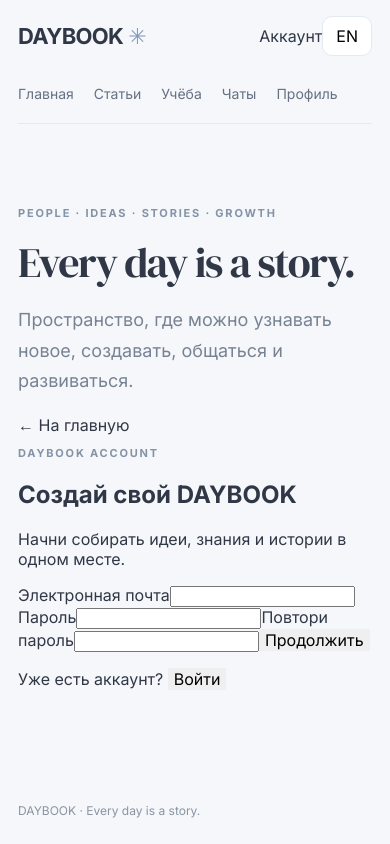
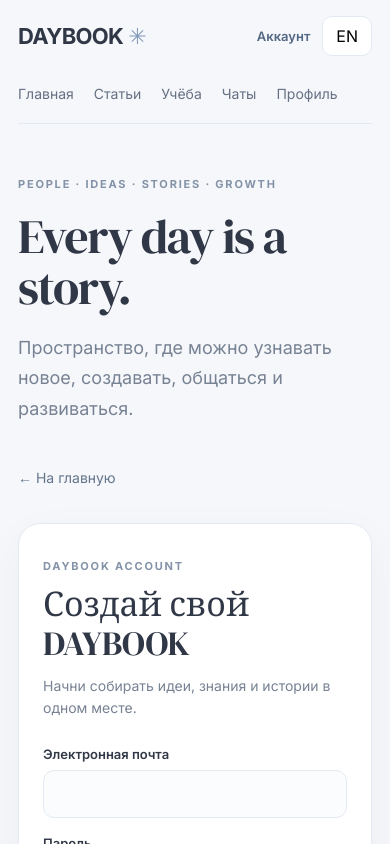
Before and after one commit to Yaroslava0510/study-bloom, a React (Vite) app in the folder frontend/: page /auth in a window 390 px wide. Shown: the top 844 px of the page. Built offline with nearby package versions, Linux system fonts and the light colour scheme; no server answers.

Commit message:
Style responsive DAYBOOK authentication screens

```diff
--- a/frontend/src/styles/global.css
+++ b/frontend/src/styles/global.css
@@ -46,3 +46,31 @@ footer { padding: 26px 0; color: #8A94A3; font-size: 12px; }
   .hero { padding: 54px 0; }
   .status-card { align-items: flex-start; }
 }
+
+
+.top-actions { display: flex; align-items: center; gap: 12px; }
+.account-link,.hero-account { color: #526783; font-size: 13px; font-weight: 600; }
+.hero-account { display: inline-block; margin-top: 24px; }
+.auth-layout { width: 100%; display: grid; grid-template-columns: 1fr minmax(300px, 440px); align-items: center; gap: clamp(36px, 8vw, 110px); padding: 56px 0; }
+.auth-intro h1 { max-width: 560px; }
+.back-home { display: inline-block; margin-top: 26px; color: #64748B; font-size: 14px; }
+.auth-card { background: white; border: 1px solid var(--line); border-radius: 22px; padding: clamp(24px, 4vw, 36px); box-shadow: 0 16px 48px #3037460b; }
+.auth-card h2 { font: 400 34px/1.15 "DM Serif Display", Georgia, serif; margin: 12px 0; }
+.auth-subtitle { color: var(--muted); font-size: 14px; line-height: 1.6; margin: 0 0 26px; }
+.auth-card label { display: block; font-size: 13px; font-weight: 600; margin: 17px 0 8px; }
+.auth-card input { width: 100%; border: 1px solid var(--line); border-radius: 11px; padding: 13px 14px; color: #303746; background: #FBFCFE; font: inherit; outline: none; }
+.auth-card input:focus { border-color: #9FB5D0; box-shadow: 0 0 0 3px #C9D8EA55; }
+.auth-submit { width: 100%; margin-top: 24px; border-radius: 11px; padding: 14px 18px; color: white; background: #303746; font-weight: 600; }
+.auth-submit:disabled { opacity: .6; cursor: wait; }
+.auth-switch { text-align: center; color: var(--muted); font-size: 13px; margin: 18px 0 0; }
+.auth-switch button { padding: 0; background: none; color: #526783; font-weight: 600; }
+.form-message { font-size: 13px; line-height: 1.5; padding: 10px 12px; border-radius: 10px; margin: 16px 0 0; }
+.form-message.error { color: #9C4E56; background: #F9EEEE; }
+.form-message.success { color: #39765B; background: #EDF6F0; }
+@media (max-width: 760px) {
+  .auth-layout { grid-template-columns: 1fr; gap: 24px; padding: 30px 0 44px; }
+  .auth-intro { padding: 12px 0; }
+  .auth-intro h1 { font-size: 48px; }
+  .auth-card { width: 100%; }
+  .top-actions { margin-left: auto; }
+}
```
